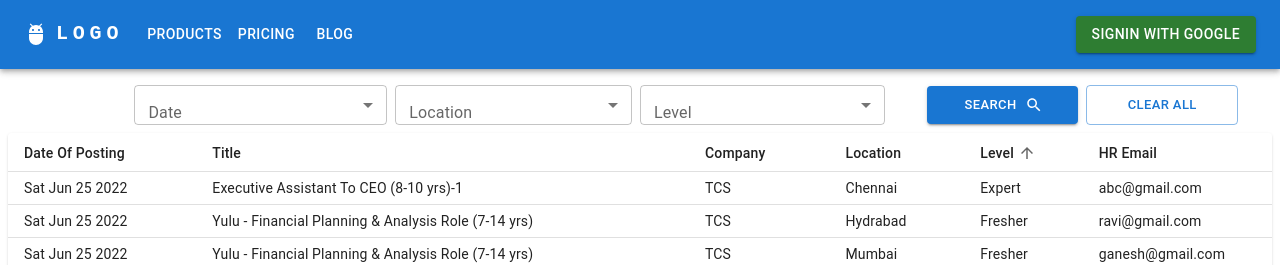
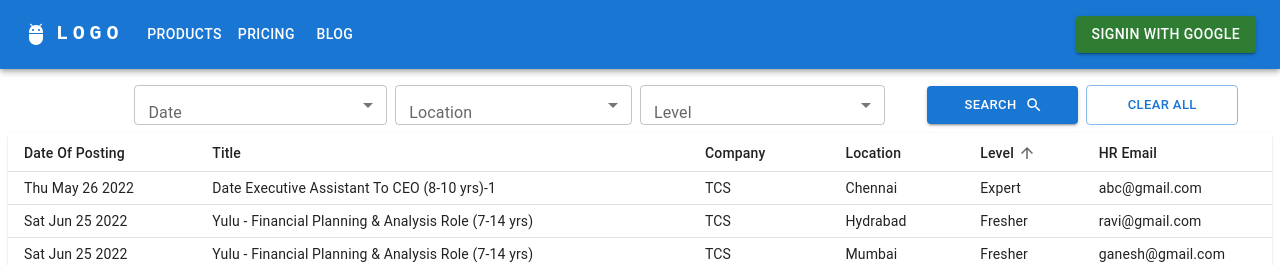
Before and after one commit to ymdahake/jobportal, a React (Create React App) app: page / in a window 1280 px wide. Shown: the top 265 px of the page. Built offline with nearby package versions, Linux system fonts and the light colour scheme.

Commit message:
Fixed bug in the filters

```diff
--- a/src/components/JobTable/JobTable.tsx
+++ b/src/components/JobTable/JobTable.tsx
@@ -176,9 +176,17 @@ export default function JobTable() {
   const onSearchButtonClick=()=>{
     console.log("These are selected filters : ",selectedfilters)
 
+    const fromNumberOfDays= +selectedfilters.filterByDate*7;
+    let fromDate= new Date();
+    fromDate.setDate(fromDate.getDate()-fromNumberOfDays)
+
+    console.log(fromDate)
+
+    console.log("Before filter result : " ,rows)
     const filteredResult : Data[] =rows.filter((item)=>{
-      return  selectedfilters.filterByLocation !==""? item.location=== selectedfilters.filterByLocation :1
-      && selectedfilters.filterByLevel!==""? item.level===selectedfilters.filterByLevel:1
+      return  (selectedfilters.filterByLocation !==""? item.location=== selectedfilters.filterByLocation :1)
+      && (selectedfilters.filterByLevel!==""? item.level===selectedfilters.filterByLevel:1)
+      && (selectedfilters.filterByDate!==""? new Date(item.dateOfPosting) >= fromDate:1)
     })
     console.log('filteredResult :' ,filteredResult)
     setFilterdRows(filteredResult)
--- a/src/utils/MockData.ts
+++ b/src/utils/MockData.ts
@@ -1,15 +1,18 @@
 import { Data } from "../models/Job";
+
+const d = new Date();
+const newDate=d.setDate(d.getDate()-30);
 
 export const jobsData :Data[] =[
     {jobId:'1',
-    title:'Executive Assistant To CEO (8-10 yrs)-1',
+    title:'Date Executive Assistant To CEO (8-10 yrs)-1',
     company:'TCS',
-    description:'Executive Assistant To CEO (8-10 yrs)-1',
+    description:'Date Executive Assistant To CEO (8-10 yrs)-1',
     location:'Chennai',
     remote:'Yes',
     level:'Expert',
     hrEmail:'abc@gmail.com',
-    dateOfPosting : new Date().toDateString()},
+    dateOfPosting :d.toDateString() },
 
     {jobId:'2',
     title:'Yulu - Financial Planning & Analysis Role (7-14 yrs)',
```
